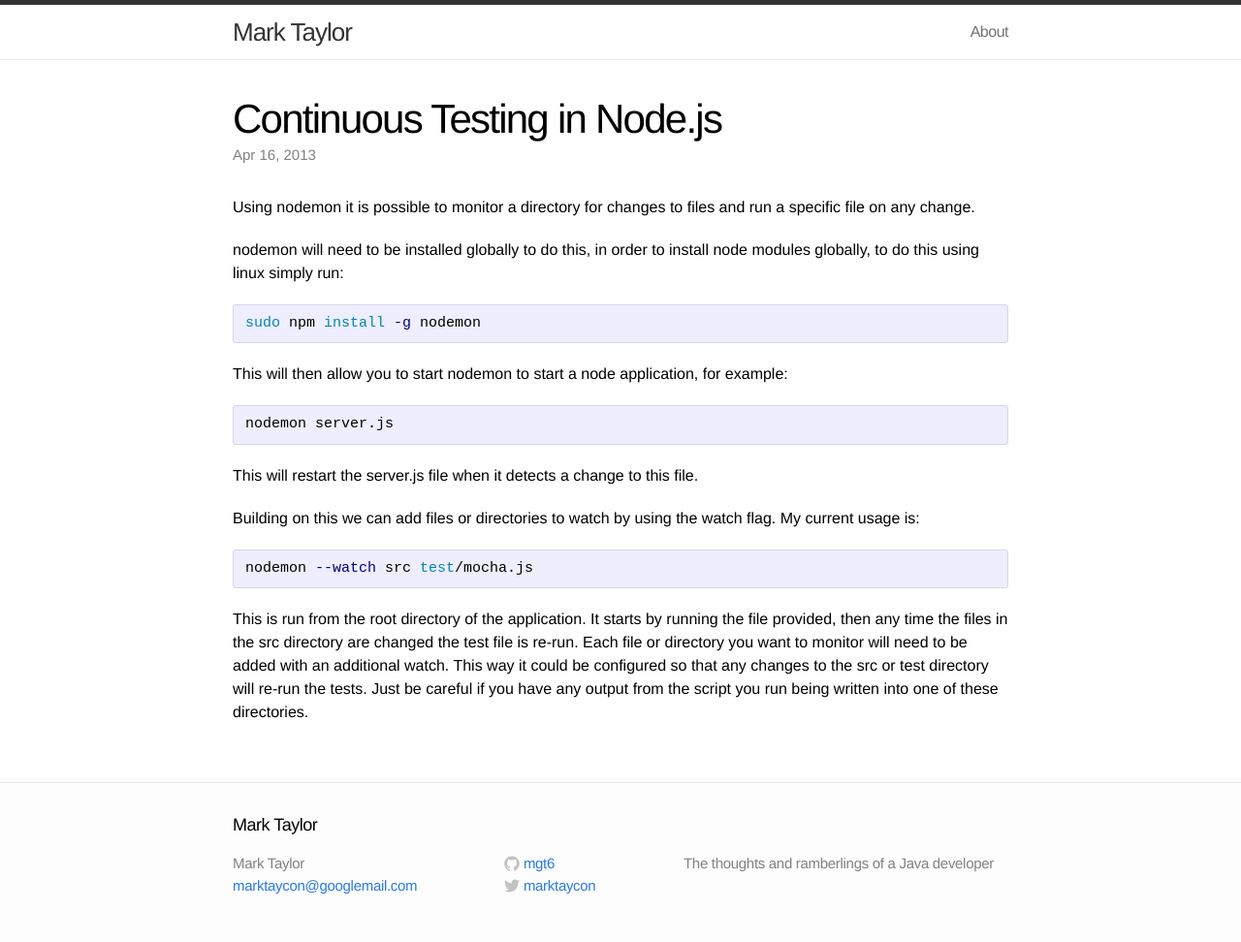
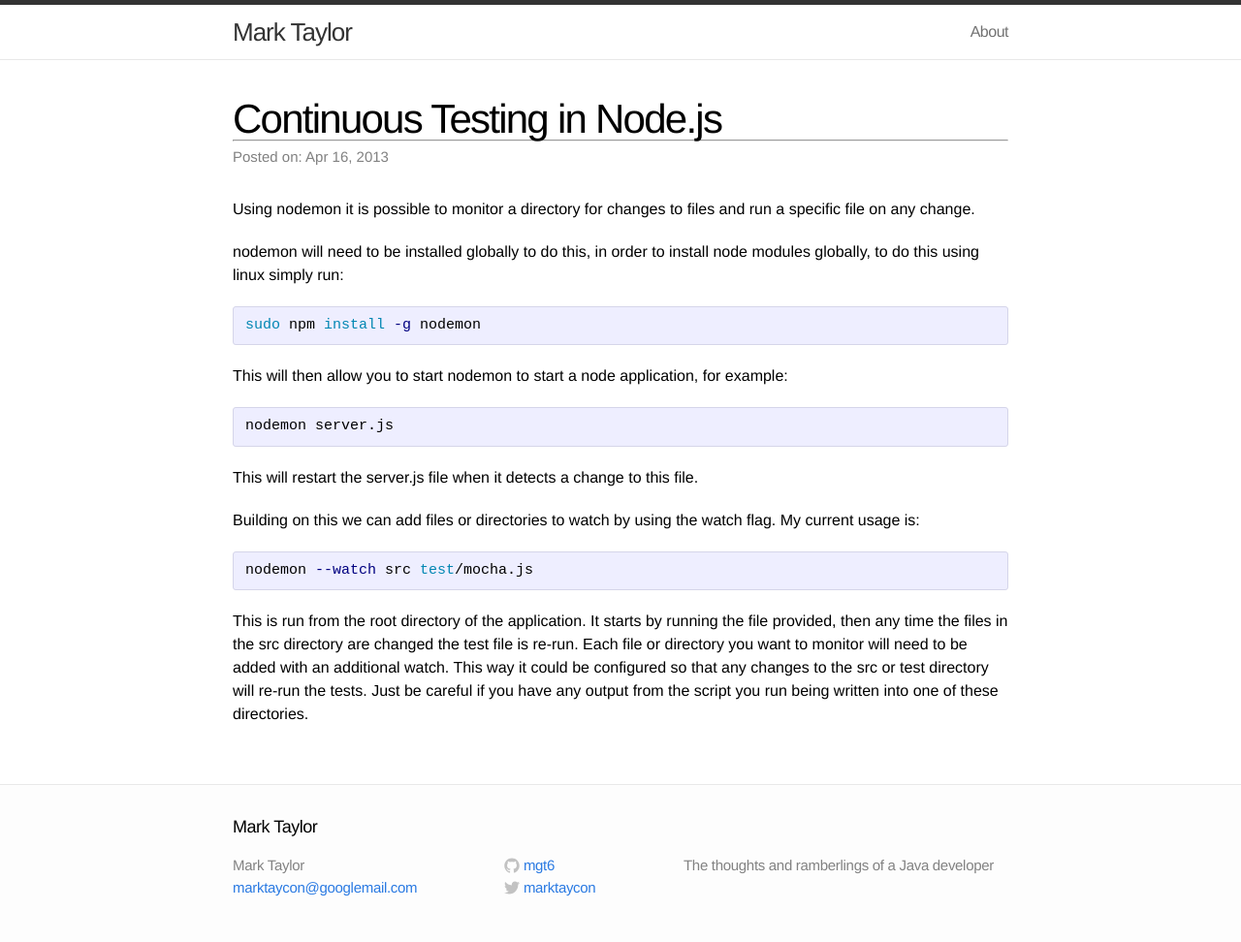
Before and after one commit to mgt6/mgt6.github.io, a Jekyll site: the page built from _posts/2013-04-16-continuous-testing-in-node.markdown, in a window 1280 px wide. Shown: the whole page at 97% size. Built offline with Jekyll 4.4.1, drawn with Linux system fonts in a browser that asks for light colours.

Commit message:
Updated the header for all posts

```diff
--- a/_layouts/post.html
+++ b/_layouts/post.html
@@ -5,7 +5,8 @@ layout: default
 
   <header class="post-header">
     <h1>{{ page.title }}</h1>
-    <p class="meta">{{ page.date | date: "%b %-d, %Y" }}{% if page.author %} • {{ page.author }}{% endif %}{% if page.meta %} • {{ page.meta }}{% endif %}</p>
+    <hr />
+    <p class="meta">Posted on: {{ page.date | date: "%b %-d, %Y" }}{% if page.author %} by {{ page.author }}{% endif %}</p>
   </header>
 
   <article class="post-content">
```
